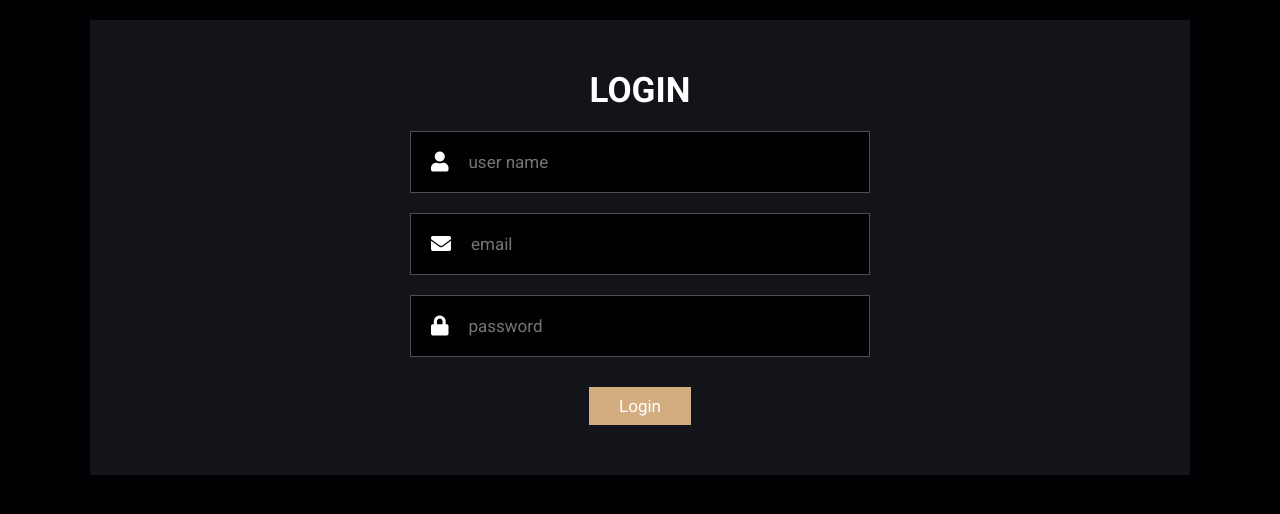
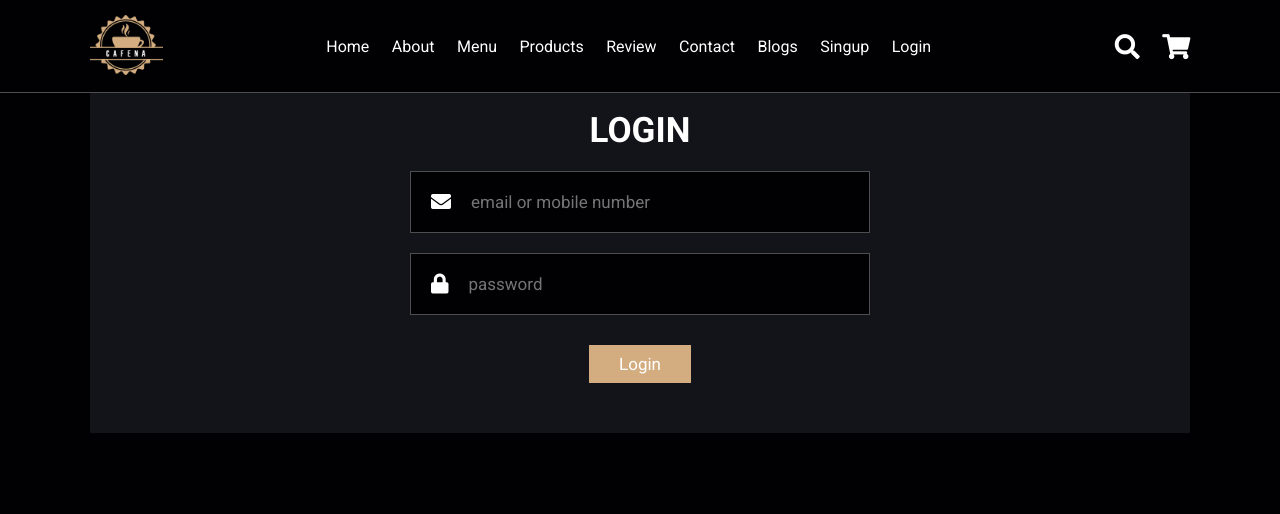
Before and after one commit to sddipuroy/CSM-Front, a PHP site: page /login.php in a window 1280 px wide. Shown: the top 514 px of the page. Run offline with PHP 8.4, Linux system fonts and the light colour scheme.

Commit message:
Login Done

```diff
--- a/assets/css/style.css
+++ b/assets/css/style.css
@@ -600,6 +600,10 @@ section {
   font-weight: bold;
   margin-bottom: 2rem;
 }
+/* Login Page CSS Here */
+.user-login {
+  padding-top: 6rem;
+}
 /* Single Blog Post CSS Here */
 .blogs .box-container .box .single-img {
   height: 50rem;
--- a/header.php
+++ b/header.php
@@ -1,3 +1,5 @@
+<?php session_start(); ?>
+
 <!DOCTYPE html>
 <html lang="en">
   <head>
@@ -31,8 +33,15 @@
         <a href="#review">review</a>
         <a href="#contact">contact</a>
         <a href="#blogs">blogs</a>
+        <?php
+          if (!isset($_SESSION['role'])) :
+
+        ?>
         <a href="singup.php">singup</a>
         <a href="login.php">login</a>
+        <?php else: ?>
+        <a href="logout.php">logout</a>
+        <?php endif; ?>
       </nav>
 
       <div class="icons">
--- a/login.php
+++ b/login.php
@@ -1,3 +1,57 @@
+<?php
+require_once "config.php";
+session_start();
+if (isset($_SESSION['role'])) {
+    header("location: index.php");
+}
+
+if(isset($_POST['user_login_btn'])){
+  $user_email = $_POST['user_email'];
+  $user_password = $_POST['user_password'];
+
+
+
+
+  if(empty($user_email)){
+    $error = "Email or Mobile is required!";
+  }
+  elseif(empty($user_password)){
+    $error = "Password is required!";
+  }
+
+
+  else{
+
+    $user_password = SHA1($user_password);
+
+    $stCount = $pdo-> prepare("SELECT id, FROM user WHERE (email=? OR	mobile=?) AND password=?");
+    $stCount->execute(array($user_email,$user_email,$user_password));
+    $loginCount = $stCount->rowCount();
+
+
+
+
+    if($loginCount==1){
+      $success = "Login Successfull";
+      $user = $stCount->fetch(PDO::FETCH_ASSOC);
+      $_SESSION['user_id'] = $user['id'];
+      $_SESSION['role'] =  "user";
+
+      header("location: index.php");
+    }
+    else{
+      $error = "Email and password doesn't match try again!";
+    }
+  }
+
+}
+require_once "header.php";
+
+?>
+
+
+
+
 <!DOCTYPE html>
 <html lang="en">
   <head>
@@ -20,21 +74,27 @@
 
     <section class="contact user-login" id="contact">
       <div class="row">
-        <form action="">
+        <form action="" method="POST">
+          <?php if(isset($error)): ?>
+            <div class="error-message">
+              <?php echo $error; ?>
+           </div>
+          <?php endif; ?>
+          <?php if(isset($success)): ?>
+            <div class="success-message">
+              <?php echo $success; ?>
+            </div>
+          <?php endif; ?>
           <h3>Login</h3>
           <div class="inputBox">
-            <span class="fas fa-user"></span>
-            <input type="text" placeholder="user name" />
-          </div>
-          <div class="inputBox">
             <span class="fas fa-envelope"></span>
-            <input type="email" placeholder="email" />
+            <input type="email" name="user_email" placeholder="email or mobile number" />
           </div>
           <div class="inputBox">
             <span class="fas fa-lock"></span>
-            <input type="text" placeholder="password" />
+            <input type="password" name="user_password" placeholder="password" />
           </div>
-          <input type="submit" value="Login" class="btn" />
+          <input type="submit" name="user_login_btn" value="Login" class="btn" />
         </form>
       </div>
     </section>
--- /dev/null
+++ b/logout.php
@@ -0,0 +1,6 @@
+<?php
+session_start();
+session_destroy();
+
+header("location: login.php");
+?>
```
Also changed, not shown: singup.php (+12 -2 lines).
